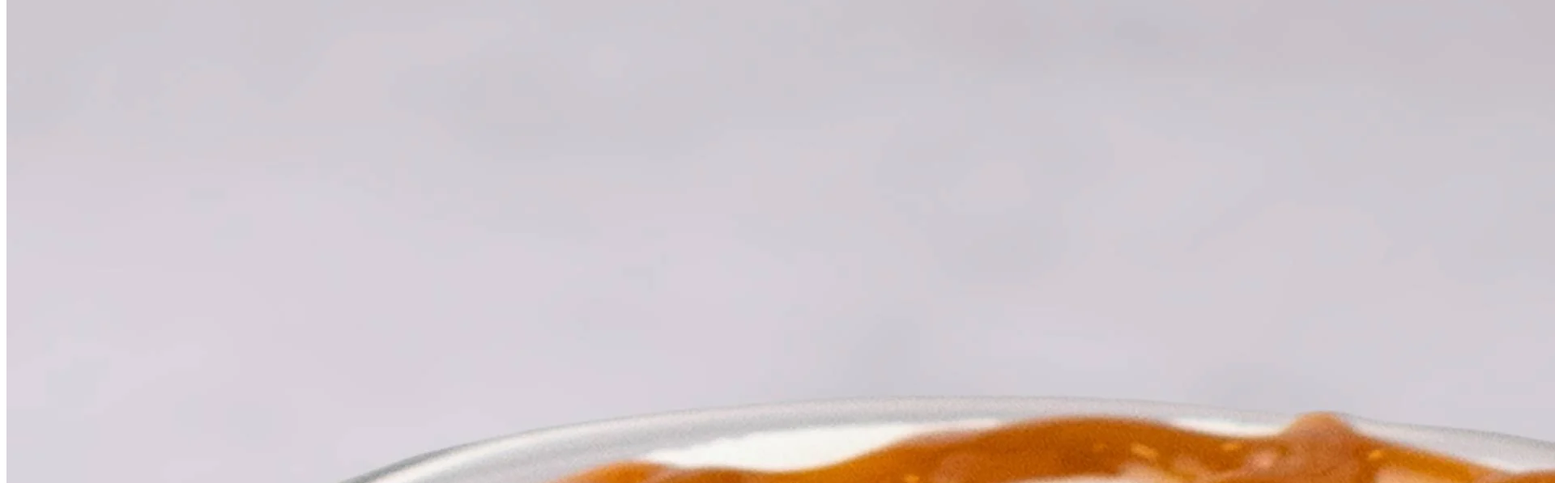
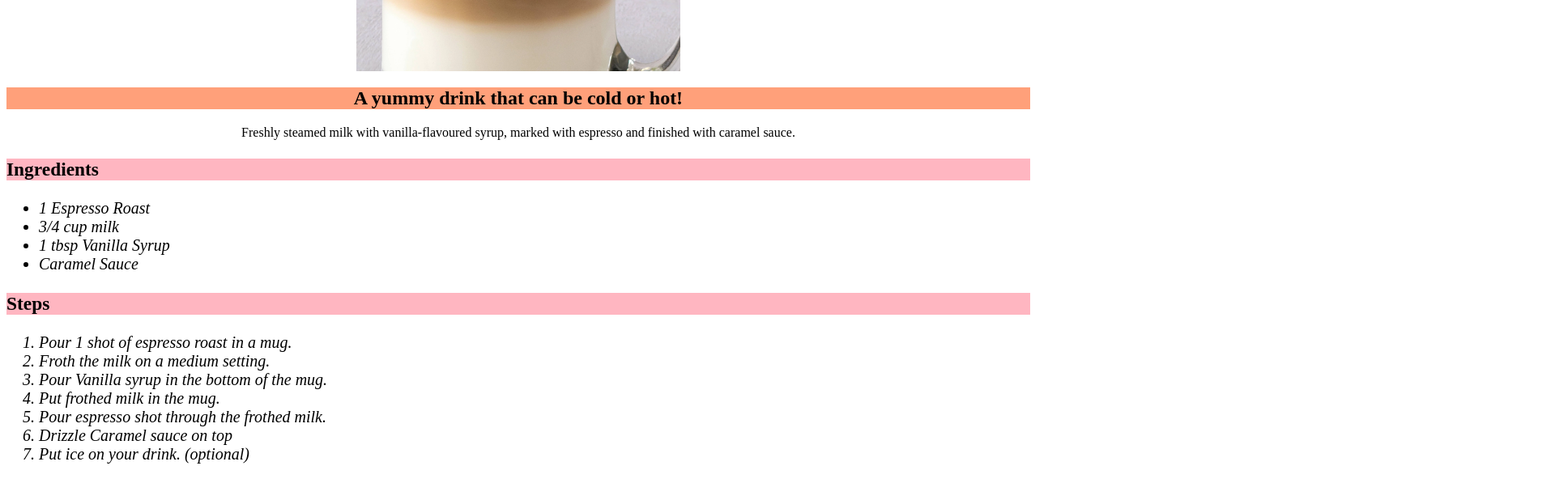
Before and after one commit to eddieljohn07/odin-recipes, a plain HTML site: page recipes/caramel-macchiato.html in a window 1280 px wide. Shown: the part 392-989 px from the top of the page at 81% size, 1920 px wide, since content can reach past the window. Drawn offline with Linux system fonts and the light colour scheme.

Commit message:
addded design to css

```diff
--- /dev/null
+++ b/recipes/caramel-macchiato.css
@@ -0,0 +1,21 @@
+.header {
+    background-color: lightsalmon;
+}
+img {
+    width: 400px;
+    display: block;
+    margin-left: auto;
+    margin-right: auto;
+}
+#description {
+    text-align: center;
+}
+#IS-block {
+    font-size: 20px;
+}
+.IS-header {
+    background-color: lightpink;
+}
+.lists {
+    font-style: italic;
+}
--- a/recipes/caramel-macchiato.html
+++ b/recipes/caramel-macchiato.html
@@ -4,22 +4,26 @@
     <meta charset="UTF-8">
     <meta http-equiv="X-UA-Compatible" content="IE=edge">
     <meta name="viewport" content="width=device-width, initial-scale=1.0">
+    <link rel="stylesheet" href="caramel-macchiato.css">
     <title>EJ Velasco</title>
 </head>
 <body>
-    <h1>Caramel Macchiato</h1>
+    <h1 class="header">Caramel Macchiato</h1>
     <img src="../images/images-recipes/caramel-macchiato.webp">
-    <h2>A yummy drink that can be cold or hot!</h2>
+    <div id="description">
+        <h2 class="header">A yummy drink that can be cold or hot!</h2>
         <p>Freshly steamed milk with vanilla-flavoured syrup, marked with espresso and finished with caramel sauce.</p>
-    <h3>Ingredients</h3>
-    <ul>
+    </div>
+        <div id="IS-block">
+            <h3 class="IS-header">Ingredients</h3>
+        <ul class="lists">
             <li>1 Espresso Roast</li>
             <li>3/4 cup milk</li>
             <li>1 tbsp Vanilla Syrup</li>
             <li>Caramel Sauce</li>
         </ul>
-    <h3>Steps</h3>
-    <ol>
+        <h3 class="IS-header">Steps</h3>
+        <ol class="lists">
             <li>Pour 1 shot of espresso roast in a mug.</li>
             <li>Froth the milk on a medium setting.</li>
             <li>Pour Vanilla syrup in the bottom of the mug.</li>
@@ -28,5 +32,6 @@
             <li>Drizzle Caramel sauce on top</li>
             <li>Put ice on your drink. (optional)</li>
         </ol>
+    </div>
 </body>
 </html>
```
Lines whose indentation alone changed are shown as unchanged.
